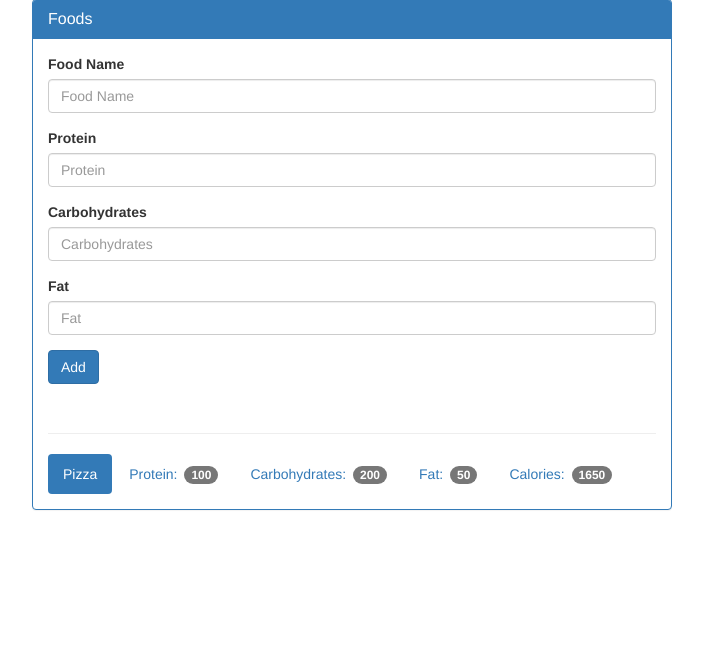
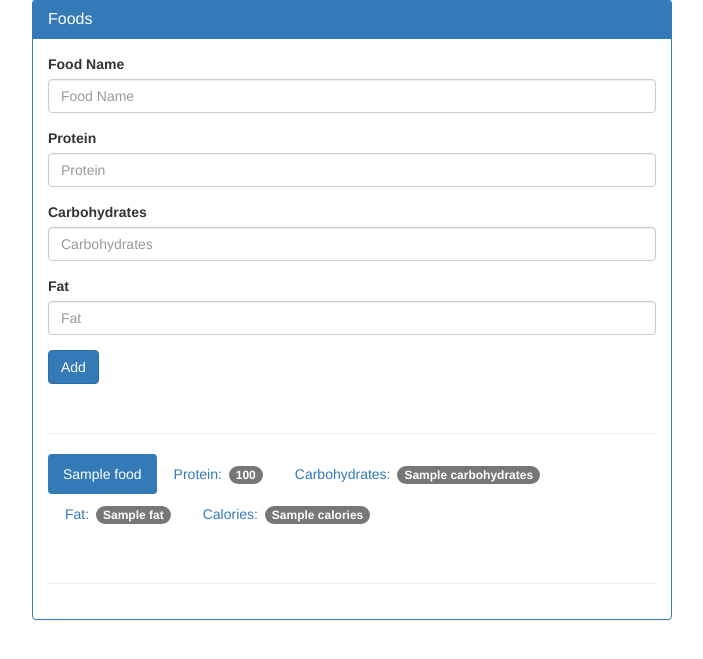
Before and after one commit to Mahmoud-Shosha/food-tracker, a Flask app: template templates/foods.html in a window 1280 px wide. Shown: the part 71-730 px from the top of the page, without its empty margins (288-991 px from the left). Run offline with Flask 2, Linux system fonts and the light colour scheme; the template is opened without the code that fills it: most values are stand-ins (such as "Sample title", 1, 10 or a date in 2020); some libraries are stand-ins or nearby versions.

Commit message:
Creatin the foods listing

```diff
--- a/app.py
+++ b/app.py
@@ -1,4 +1,4 @@
-from flask import Flask, render_template, request, g
+from flask import Flask, render_template, redirect, url_for, request, g
 import sqlite3
 
 
@@ -67,6 +67,9 @@ def foods():
     food to the app.
     """
 
+    # Creating a DB connection
+    db = get_db()
+
     if request.method == 'POST':
         # Getting the form data in local vars
         name = request.form['name']
@@ -78,13 +81,16 @@ def foods():
         # print("name: {}, protein: {}, carbohydrates: {}, fat: {}".format(
         #     name, protein, carbohydrates, fat))
         # Storing the form data in the DB
-        db = get_db()
         db.execute("""insert into food (name, protein, carbohydrates, fat, calories)
-                   values (?, ?, ?, ?, ?)""",
+                   values (?, ?, ?, ?, ?);""",
                    [name, protein, carbohydrates, fat, calories])
         db.commit()
-
-    return render_template('foods.html')
+        return redirect(url_for('foods'))
+    else:
+        # Getting all foods from the DB
+        cursor = db.execute("select * from food;")
+        foods = cursor.fetchall()
+        return render_template('foods.html', foods=foods)
 
 
 ###############################################################################
--- a/templates/foods.html
+++ b/templates/foods.html
@@ -65,13 +65,16 @@
 
               <div class="page-header"></div>
 
-              <ul class="nav nav-pills" role="tablist">
-                <li class="active"><a>Pizza</a></li>
-                <li><a>Protein: <span class="badge">100</span></a></li>
-                <li><a>Carbohydrates: <span class="badge">200</span></a></li>
-                <li><a>Fat: <span class="badge">50</span></a></li>
-                <li><a>Calories: <span class="badge">1650</span></a></li>
-              </ul>
+              {% for food in foods %}
+                  <ul class="nav nav-pills" role="tablist">
+                    <li class="active"><a>{{ food.name }}</a></li>
+                    <li><a>Protein: <span class="badge">100</span></a></li>
+                    <li><a>Carbohydrates: <span class="badge">{{ food.Carbohydrates }}</span></a></li>
+                    <li><a>Fat: <span class="badge">{{ food.Fat }}</span></a></li>
+                    <li><a>Calories: <span class="badge">{{ food.Calories }}</span></a></li>
+                  </ul>
+                  <div class="page-header"></div>
+              {% endfor %}
             </div>
 
           </div>
```
